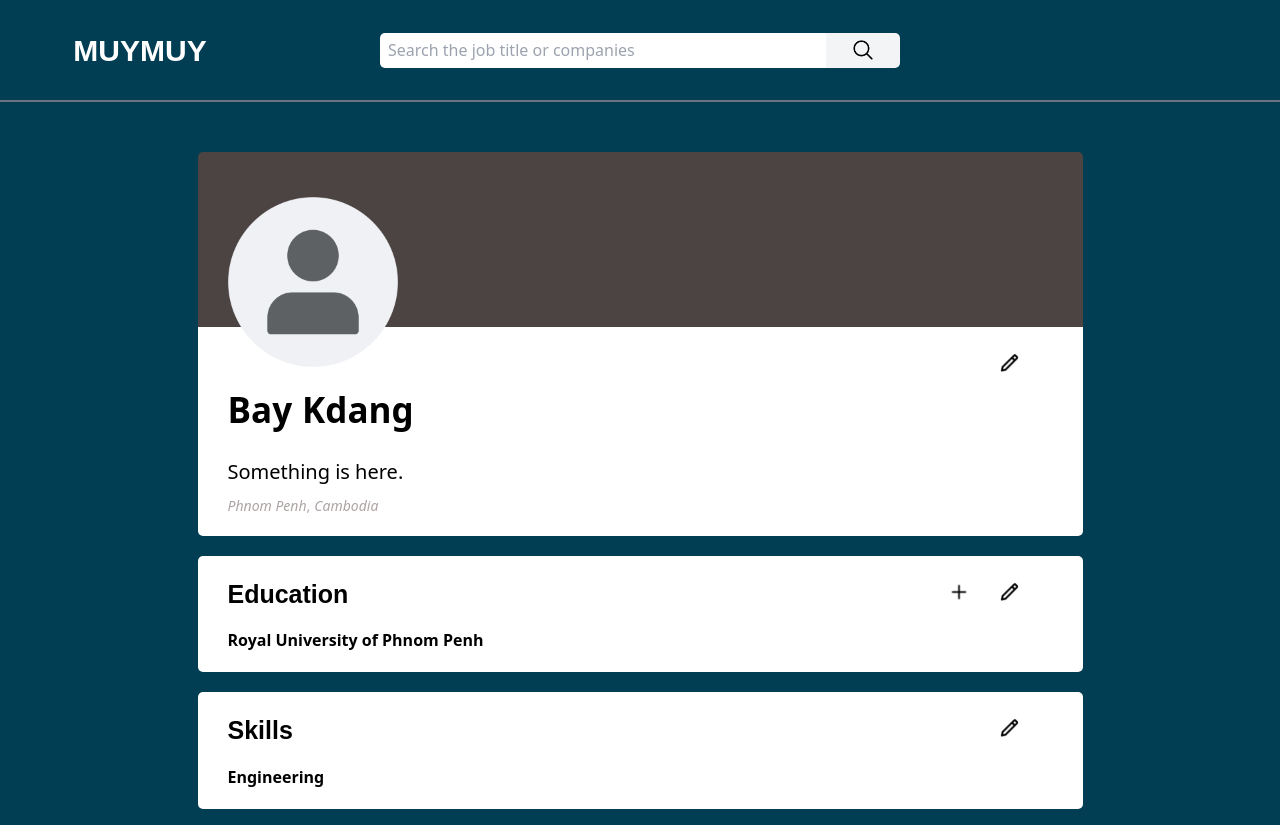
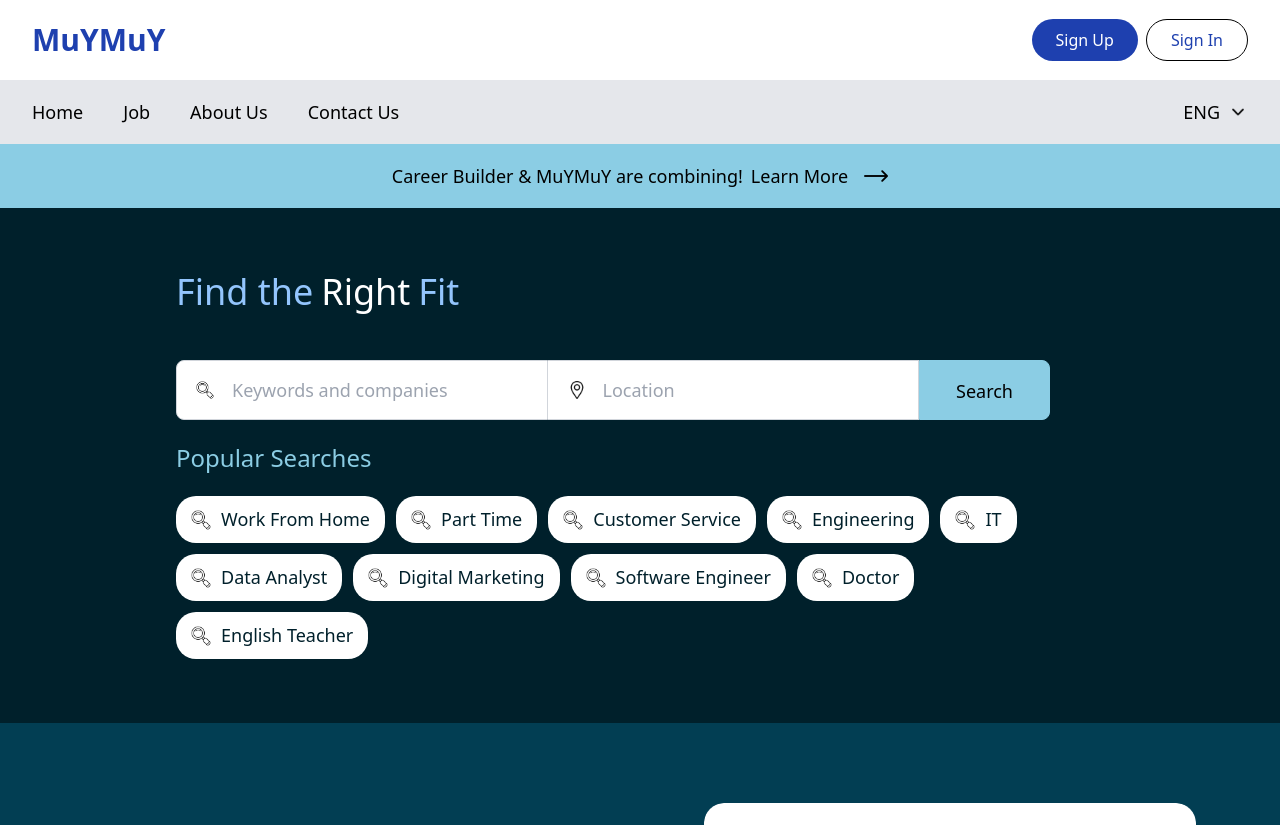
Before and after one commit to Conclusious/Job-Listing, a React (Vite) app in the folder frontend/: page / in a window 1280 px wide. Shown: the top 825 px of the page. Built offline with nearby package versions, Linux system fonts and the light colour scheme.

Commit message:
minor changes for app.jsx

```diff
--- a/frontend/src/App.jsx
+++ b/frontend/src/App.jsx
@@ -8,9 +8,9 @@
   return (
     <BrowserRouter>
       <Routes>
-        <Route path="Home" element={<Homepage/>}></Route>
+        <Route path="/" element={<Homepage/>}></Route>
         <Route path="/Login" element={<Loginpage/>}></Route>
-        <Route path="/" element={<Profile/>}></Route>
+        <Route path="/Profile" element={<Profile/>}></Route>
         <Route path="*" element={<div>404 - Page Not Found</div>}></Route>
       </Routes>
     </BrowserRouter>
```
